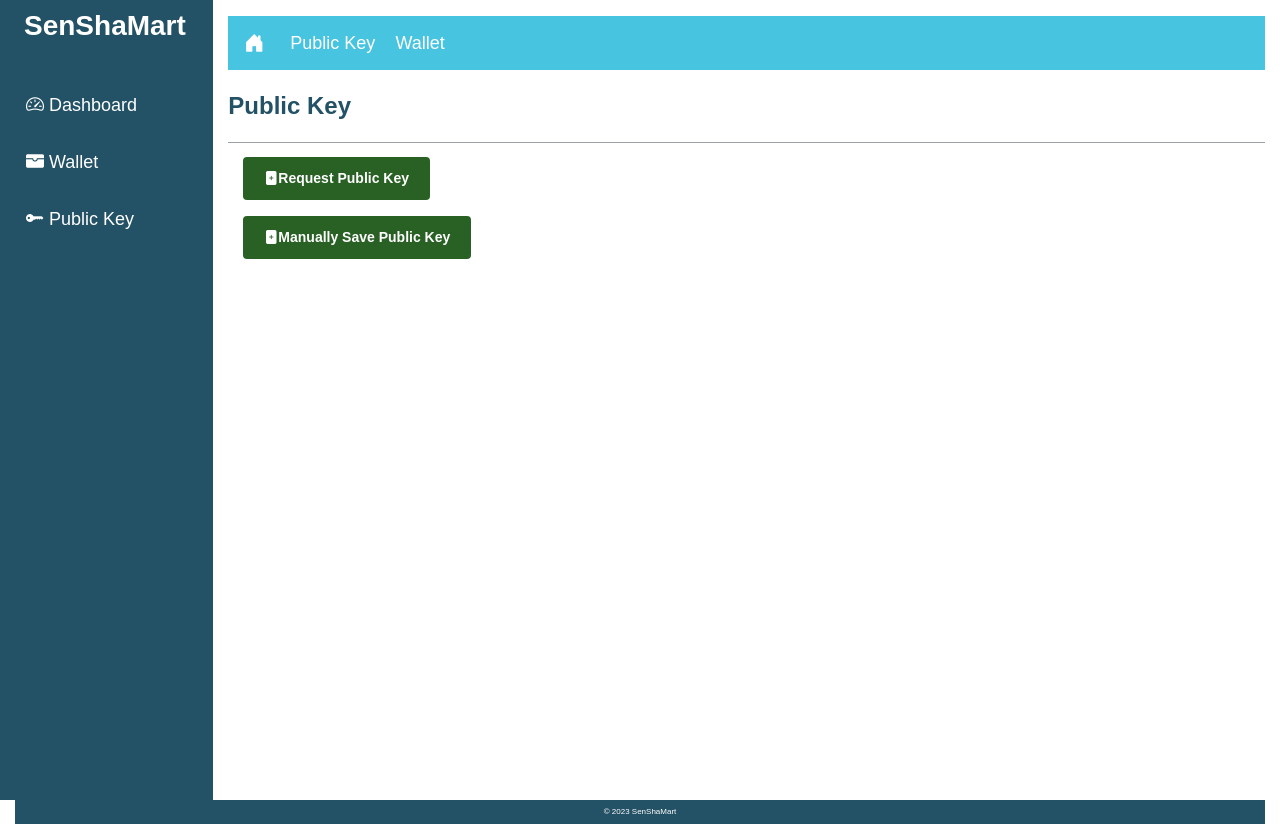
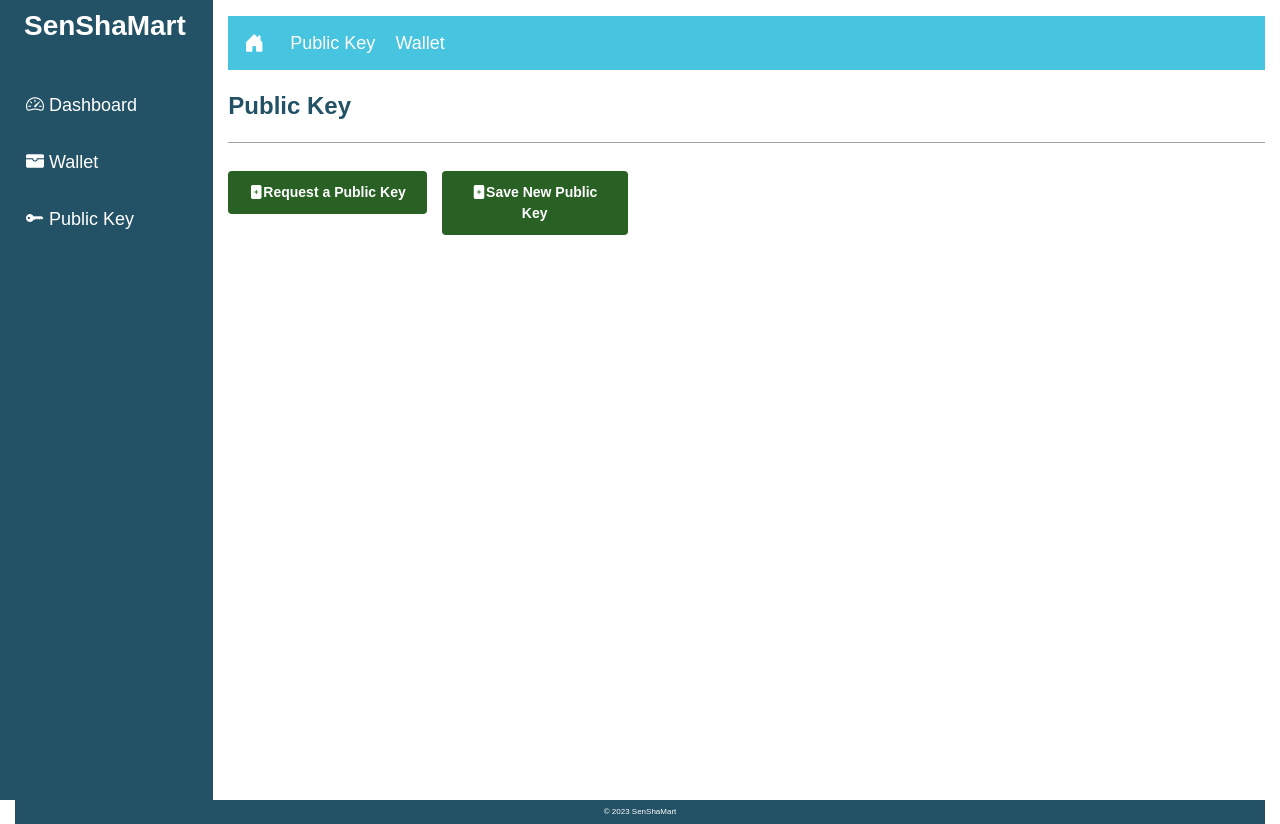
Before and after one commit to sampathmedawatta/SheShaMartDash, a React (Create React App) app: page /public-key in a window 1280 px wide. Built offline with nearby package versions, Linux system fonts and the light colour scheme.

Commit message:
created two options to get and save public key

```diff
--- a/src/components/PublicKey.js
+++ b/src/components/PublicKey.js
@@ -45,19 +45,34 @@ const PublicKey = () => {
           <br />
           <div className="col-10">
             <form onSubmit={handleSubmit}>
-              <div className="form-group ">
+              <br></br>
+              <div className="row form-group ">
+                <div>
                   <button
                     type="submit"
                     onClick={getPublicKey}
                     className="btn btn-add bi-file-plus-fill"
                   >
-                  Request Public Key
+                    Request a Public Key
                   </button>
                 </div>
-
+                <div className="col-3">
+                  <button
+                    type="submit"
+                    onClick={showPublicKeyForm}
+                    className="btn btn-add bi-file-plus-fill"
+                  >
+                    Save New Public Key
+                  </button>
+                </div>
+              </div>
+              <br></br>
               {savedPublicKey && (
+                <div>
                   <div className="form-group">
-                  <label htmlFor="publicKey">Public Key</label>
+                    <div className="page-title">Requested Public Key</div>
+                    <br></br>
+                    <label htmlFor="SavedPublicKey">Public Key</label>
                     <input
                       type="text"
                       min={0}
@@ -69,29 +84,28 @@ const PublicKey = () => {
                       readOnly
                     />
                   </div>
-              )}
-
                   <div className="form-group ">
                     <button
                       type="submit"
-                  onClick={showPublicKeyForm}
                       className="btn btn-add bi-file-plus-fill"
                     >
-                  Manually Save Public Key
+                      Save
                     </button>
                   </div>
+                </div>
+              )}
 
               {publicKeyFrom && (
                 <div>
-                  <div className="page-title">Save Public Key</div>
+                  <div className="page-title">Save New Public Key</div>
                   <br></br>
 
-                  <div
+                  {/* <div
                     className="alert alert-success alert-dismissible fade show"
                     role="alert"
                   >
                     Public Key Saved Successfully
-                  </div>
+                  </div> */}
 
                   <div className="form-group">
                     <label htmlFor="publicKey">Public Key*</label>
```
Lines whose indentation alone changed are shown as unchanged.
